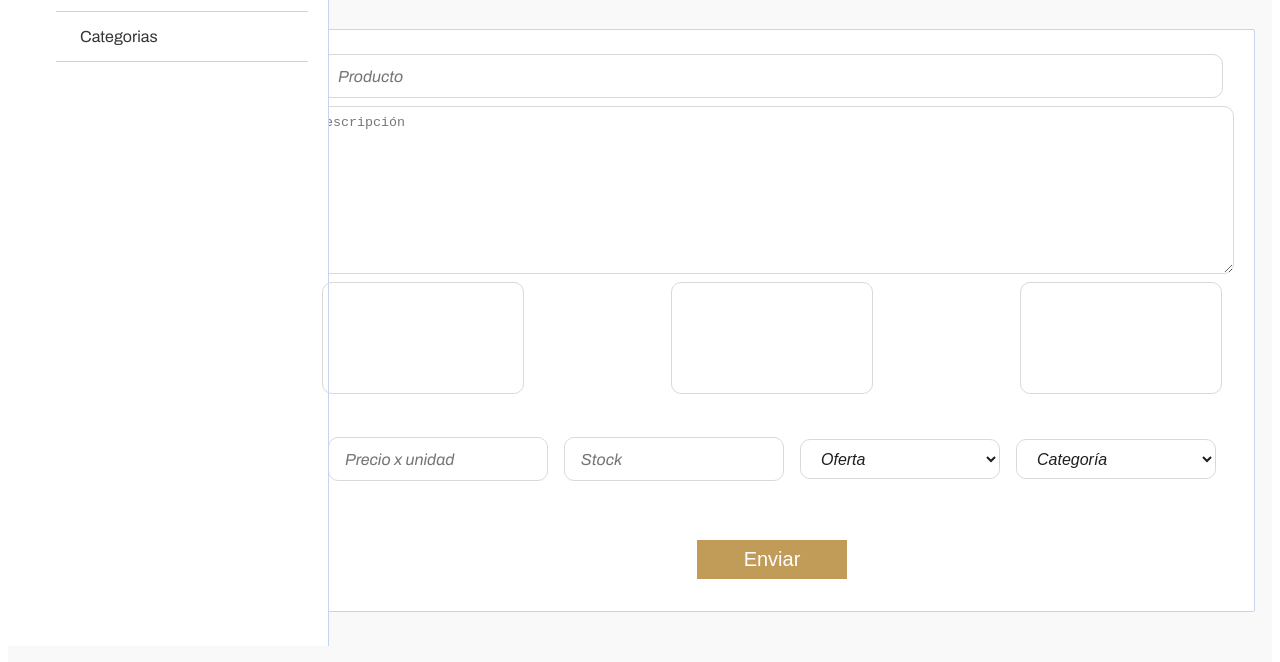
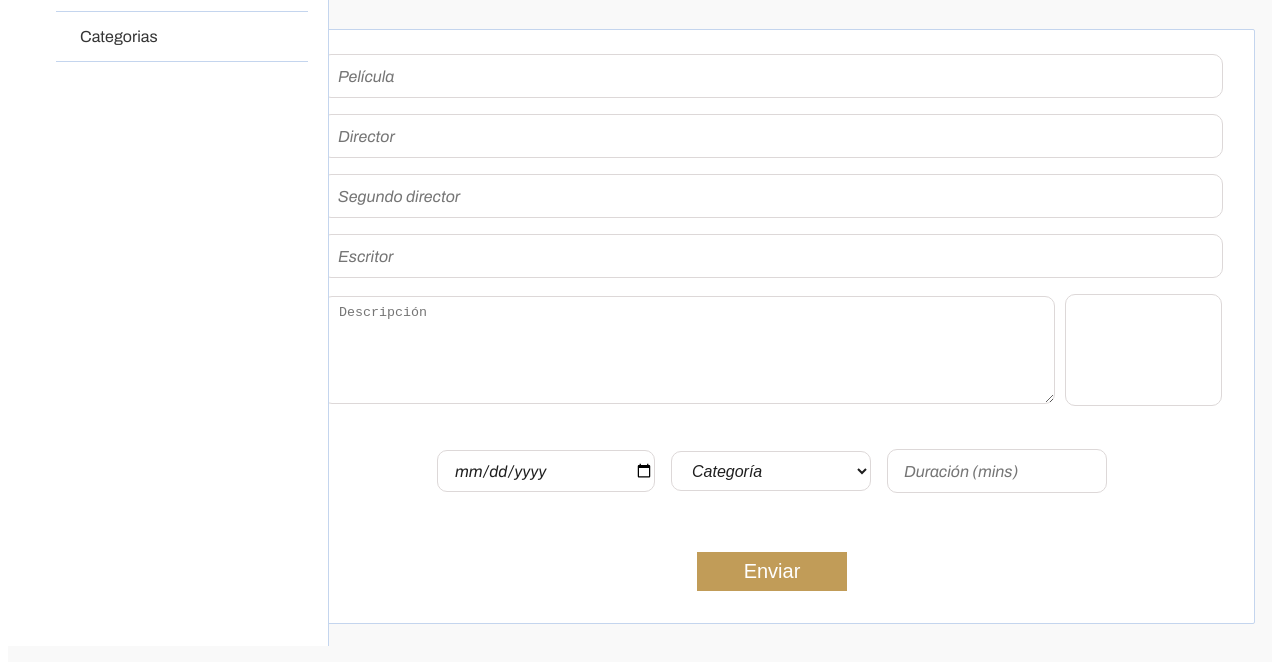
Before and after one commit to ccolombo95/CaC-NodeJs-TIF, a website: page public/admin/edit-movie.html in a window 1280 px wide. Shown: the part 178-840 px from the top of the page. Drawn offline with Linux system fonts and the light colour scheme; a web font is replaced by a local one.

Commit message:
createMovie

```diff
--- a/app.js
+++ b/app.js
@@ -8,7 +8,7 @@ const app = express();
 
 const PORT = process.env.PORT || 8080;
 
-app.use(express.static("frontend"));
+app.use(express.static("public"));
 
 app.use(express.json());
 app.use(express.urlencoded({ extended: true }));
--- a/models/Movie.js
+++ b/models/Movie.js
@@ -2,20 +2,24 @@ export default class Movie {
   constructor(
     title,
     description,
+    image,
     duration,
     date,
     director,
     director2,
     writer,
-    category
+    category,
+    views = 0
   ) {
     this.title = title;
     this.description = description;
+    this.image = image;
     this.duration = duration;
     this.date = date;
     this.director = director;
     this.director2 = director2;
     this.writer = writer;
     this.category = category;
+    this.views = views;
   }
 }
--- a/movies/movies.adapter.js
+++ b/movies/movies.adapter.js
@@ -1,7 +1,7 @@
 import Movie from "../models/Movie.js";
 
 const movieAdapter = (data, file = "") => {
-  if (file !== "") file = "./uploads/" + file.filename;
+  if (file !== "") file = "./assets/img" + file.filename;
 
   let {
     title,
--- a/public/admin/edit-movie.html
+++ b/public/admin/edit-movie.html
@@ -53,22 +53,49 @@
     <div id="BodyContainerAdmin">
       <div class="BodyContainerSection">
         <h1>Editar producto</h1>
-        <form id="FormAdmin">
+        <form
+          id="FormAdmin"
+          enctype="multipart/form-data"
+          action="./../movies"
+          method="PUT"
+        >
           <input
             type="text"
-            id="product"
-            name="product"
-            placeholder="Producto"
+            id="title"
+            name="title"
+            placeholder="Película"
             required
           />
-          <textarea
-            name="descripcion"
-            id="descripcion"
-            cols="30"
-            rows="10"
-            placeholder="Descripción"
-          ></textarea>
+          <input
+            type="text"
+            id="director"
+            name="director"
+            placeholder="Director"
+            required
+          />
+          <input
+            type="text"
+            id="director2"
+            name="director2"
+            placeholder="Segundo director"
+            required
+          />
+          <input
+            type="text"
+            id="writer"
+            name="writer"
+            placeholder="Escritor"
+            required
+          />
+
           <div id="ImagenGroup">
+            <textarea
+              name="description"
+              id="description"
+              cols="30"
+              rows="6"
+              placeholder="Descripción"
+            ></textarea>
             <div
               class="FormImage"
               style="
@@ -81,73 +108,29 @@
                 type="file"
                 accept="image/*"
                 id="imagen_url"
-                name="imagen_url"
-              />
-            </div>
-            <div
-              class="FormImage"
-              style="
-              background: url(./../assets/imgfilled.jpg);
-              background-size: cover;
-              background-position: center;
-              background-repeat: no-repeat;"
-            >
-              <input
-                type="file"
-                accept="image/*"
-                id="imagen_url"
-                name="imagen_url"
-              />
-            </div>
-            <div
-              class="FormImage"
-              style="
-              background: url(./../assets/imgfilled.jpg);
-              background-size: cover;
-              background-position: center;
-              background-repeat: no-repeat;"
-            >
-              <input
-                type="file"
-                accept="image/*"
-                id="imagen_url"
-                name="imagen_url"
+                name="image"
               />
             </div>
           </div>
 
           <div class="SelectGroup">
+            <input type="date" id="date" name="date" required />
+            <select id="category" name="category" required>
+              <option value="o">Categoría</option>
+              <option value="kids">Infantiles</option>
+              <option value="action">Acción</option>
+              <option value="drama">Drama</option>
+              <option value="comedy">Comedia</option>
+              <option value="love">Romance</option>
+            </select>
             <input
               type="number"
-              id="price"
-              name="price"
-              placeholder="Precio x unidad"
-              required
+              name="duration"
+              placeholder="Duración (mins)"
             />
-            <input
-              type="number"
-              id="stock"
-              name="stock"
-              placeholder="Stock"
-              required
-            />
-            <select id="Off" name="off" required>
-              <option value="">Oferta</option>
-              <option value="off">-</option>
-              <option value="diez">10%</option>
-              <option value="quince">15%</option>
-              <option value="veinte">20%</option>
-            </select>
-
-            <select id="category" name="category" required>
-              <option value="">Categoría</option>
-              <option value="cakes">Tortas y tartas</option>
-              <option value="Macarrones">Macarrones y alfajores</option>
-              <option value="Grande">Budín</option>
-            </select>
           </div>
 
-          <button id="ButtonAdmin" type="submit">Enviar</button>
+          <button id="ButtonAdmin">Enviar</button>
         </form>
       </div>
     </div>
```
Also changed, not shown: movies/movies.dao.mysql.js (+16 -5 lines), public/admin/create-movie.html (+7 -3 lines), public/assets/img/undefined_TartaDeManzana.jpg (added), public/assets/img/undefined_TartaDeManzana3.jpg (added).
